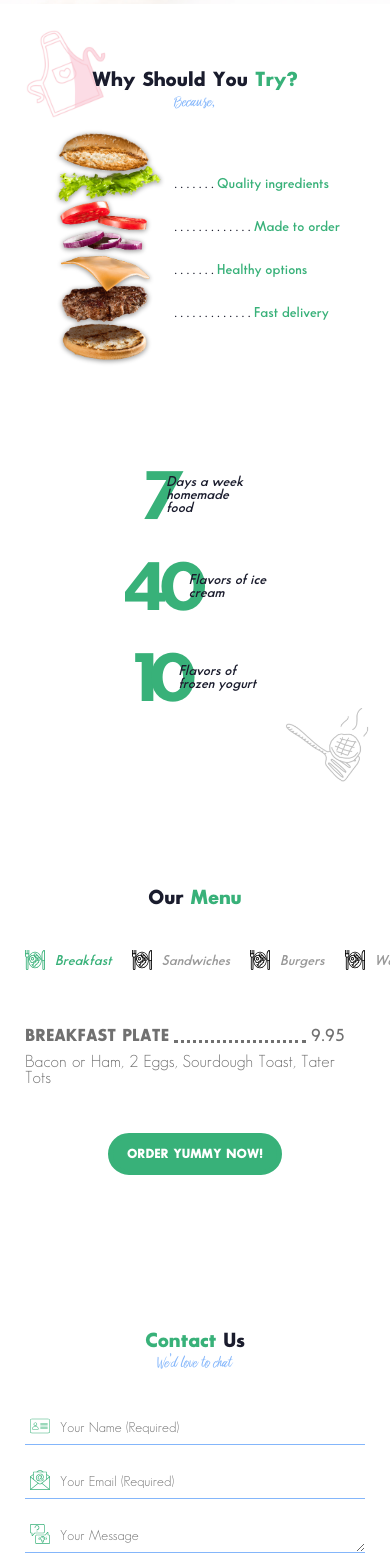
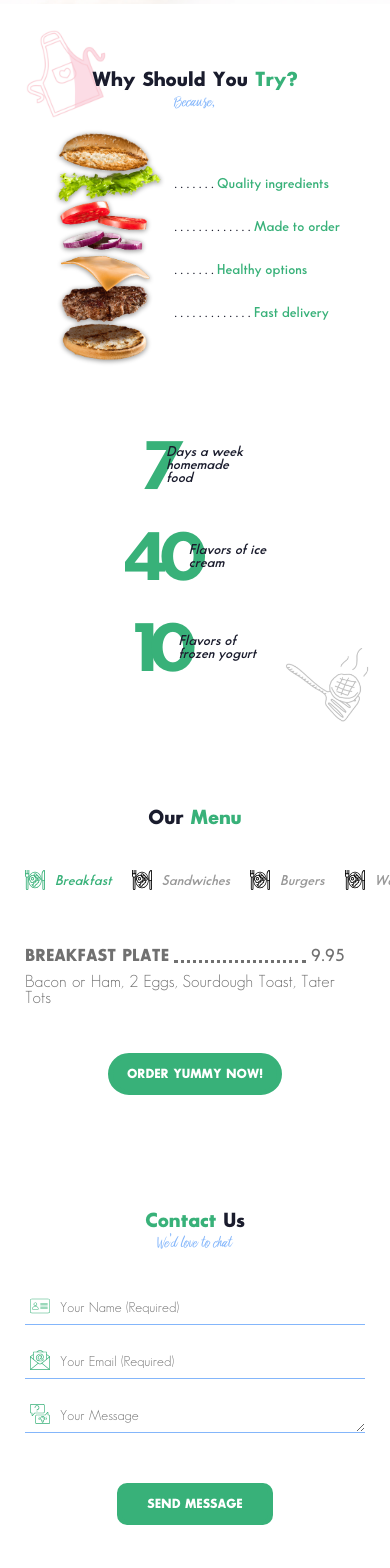
Before and after one commit to ustiuzhanin/yogis, a React (Create React App) app: page / in a window 390 px wide. Shown: the part 840-2408 px from the top of the page. Built offline with nearby package versions, Linux system fonts and the light colour scheme.

Commit message:
fix margins for mobile

```diff
--- a/src/index.css
+++ b/src/index.css
@@ -1249,6 +1249,10 @@ input[type="radio"].visually-hidden {
     background-size: 130px;
   }
 
+  .why-us__wrapper {
+    padding-bottom: 50px;
+  }
+
   .why-us__header {
     font-size: 20px;
   }
@@ -1275,10 +1279,6 @@ input[type="radio"].visually-hidden {
     font-size: 12px;
   }
 
-  .advantages {
-    padding-bottom: 30px;
-  }
-
   .advantages__item {
     margin: 10px;
     width: 100%;
@@ -1301,6 +1301,11 @@ input[type="radio"].visually-hidden {
     margin-bottom: 32px;
 
     font-size: 20px;
+  }
+
+  .menu-section {
+    padding-top: 50px;
+    padding-bottom: 50px;
   }
 
   .menu-section__wrapper {
@@ -1339,7 +1344,8 @@ input[type="radio"].visually-hidden {
   }
 
   .contact-form {
-    padding-bottom: 30px;
+    padding-top: 50px;
+    padding-bottom: 50px;
   }
 
   .contact-form__header {
@@ -1375,6 +1381,11 @@ input[type="radio"].visually-hidden {
   .contact-form__btn {
     align-self: center;
     padding: 10px 25px;
+  }
+
+  .location {
+    padding-top: 50px;
+    padding-bottom: 50px;
   }
 
   .location__wrapper {
@@ -1414,6 +1425,11 @@ input[type="radio"].visually-hidden {
 
   .location__btn {
     margin-right: 0;
+    margin-bottom: 30px;
+  }
+
+  .map {
+    margin-bottom: 0;
   }
 
   .footer__wrapper {
```
